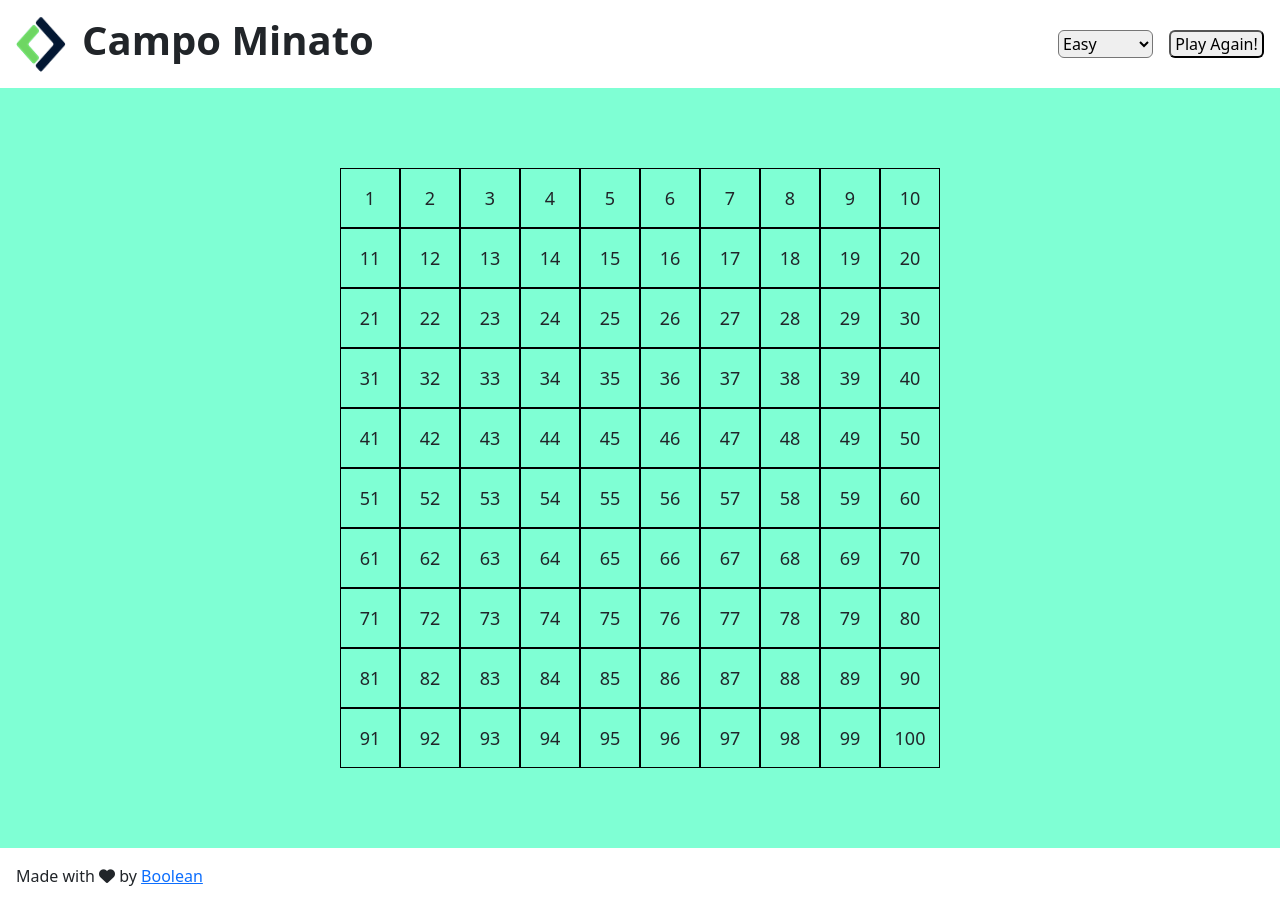
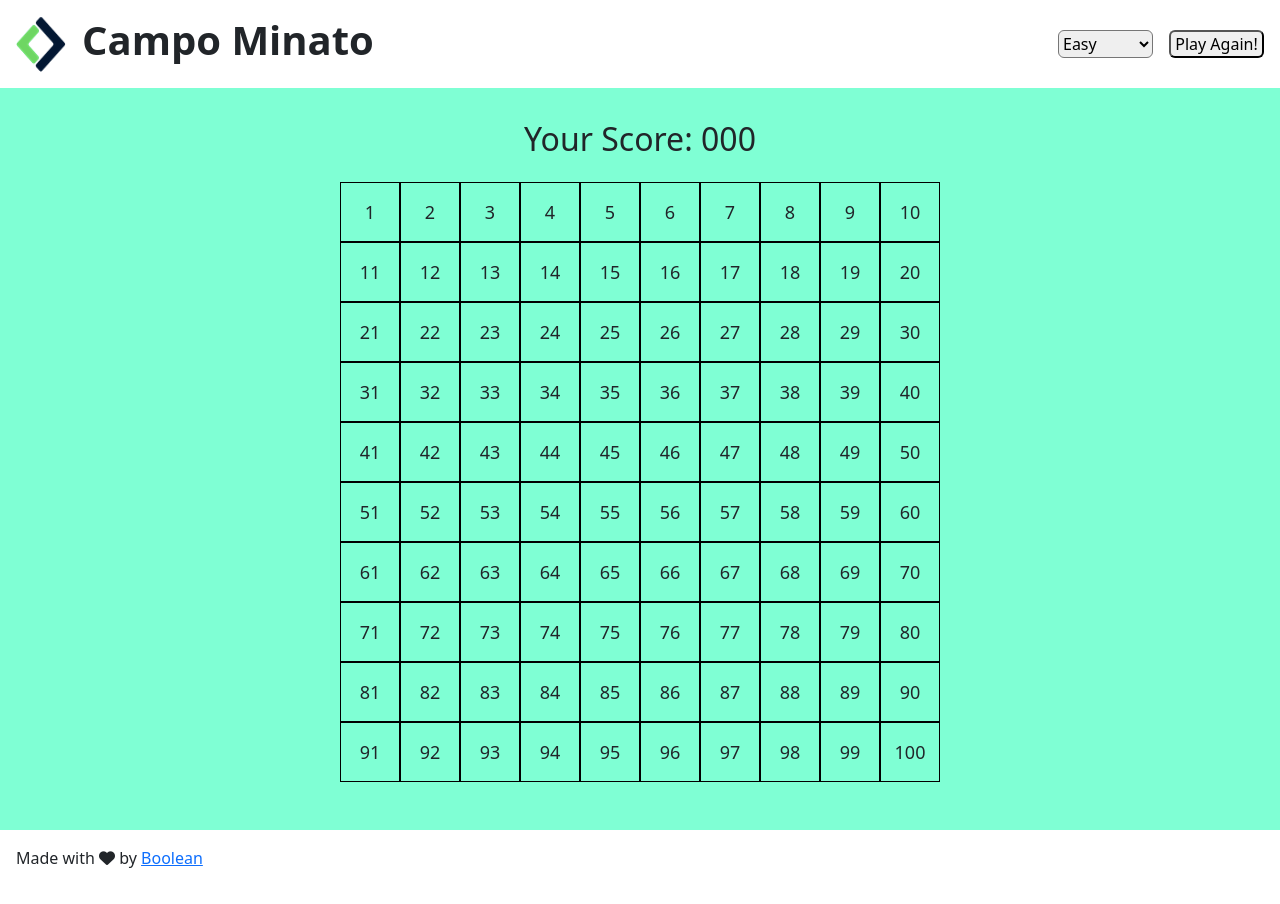
Before and after one commit to AndreaScaranari/js-campominato-dom, a plain HTML site: page index.html in a window 1280 px wide. Both pictures are taken after a click on the button "Play". Drawn offline with nearby package versions, Linux system fonts and the light colour scheme.

Commit message:
milestone_1

```diff
--- a/css/style.css
+++ b/css/style.css
@@ -32,7 +32,7 @@ form button {
 /* * main */
 main {
     background-color: #7FFFD4;
-    padding: 5rem 0 5rem;
+    padding: 2rem 0 3rem;
 }
 
 /* grid & cells */
@@ -68,6 +68,7 @@ main {
 .clicked {
     background-color: blue;
     color: white;
+    cursor: not-allowed;
 }
 
 .bomb.clicked {
--- a/index.html
+++ b/index.html
@@ -36,9 +36,11 @@
             <button class="rounded">Play</button>
         </form>
     </header>
-    <main class="d-flex justify-content-center align-items-center">
+    <main>
+        <h2 class="text-center pb-4 m-0">Your Score: <span id="your-score">000</span></h2>
+        <div class="d-flex justify-content-center align-items-center">
         <!-- griglia -->
-        <div id="grid" class="grid d-flex flex-wrap">
+            <div id="grid" class="grid d-flex flex-wrap"></div>
         </div>
     </main>
     <!-- footer -->
--- a/js/script.js
+++ b/js/script.js
@@ -3,9 +3,14 @@ const formPlay = document.querySelector("form");
 const selectDifficulty = document.querySelector("select");
 const buttonPlay = document.querySelector("button");
 const grid = document.getElementById("grid");
+const scoreSpan = document.getElementById("your-score");
 
+// dichiaro variabili
+let score = 0;
+
+// * funzioni
 // funzione per creare celle
-const createCells = cellsTotal => {
+const createCells = (cellsTotal, score) => {
 for (let i = 1; i <= cellsTotal; i++) {
 const newCell = document.createElement("div");
 newCell.innerText = i;
@@ -14,12 +19,14 @@ grid.appendChild(newCell);
 
 // far si che al click si colorino e stampino in console il numero della cella
 newCell.addEventListener("click", function() {
+    if (newCell.classList.contains("clicked")) return;
+    newCell.classList.add("clicked");
     console.log(newCell.innerText);
-    newCell.classList.add("clicked");
+    scoreSpan.innerText = ++score;
     });
 }};
 
-
+// * svolgimento
 // creo event listener
 formPlay.addEventListener("submit", function(event) {
     // ! blocco riavvio pagina
@@ -38,7 +45,6 @@ formPlay.addEventListener("submit", function(event) {
     // dichiaro variabili
     let cellsCol;
     let cellsRow;
-    let cellsTotal;
 
     switch (selectDifficulty.value) {
         case "easy":
@@ -55,10 +61,10 @@ formPlay.addEventListener("submit", function(event) {
     }
 
     // calcolo le celle totali che compongono la griglia
-    cellsTotal = cellsCol * cellsRow;
+    const cellsTotal = cellsCol * cellsRow;
 
     // inserisco classe alla griglia per formattare le celle
     grid.classList.add(selectDifficulty.value);
 
-    createCells(cellsTotal);
-})
+    createCells(cellsTotal, score);
+});
```
